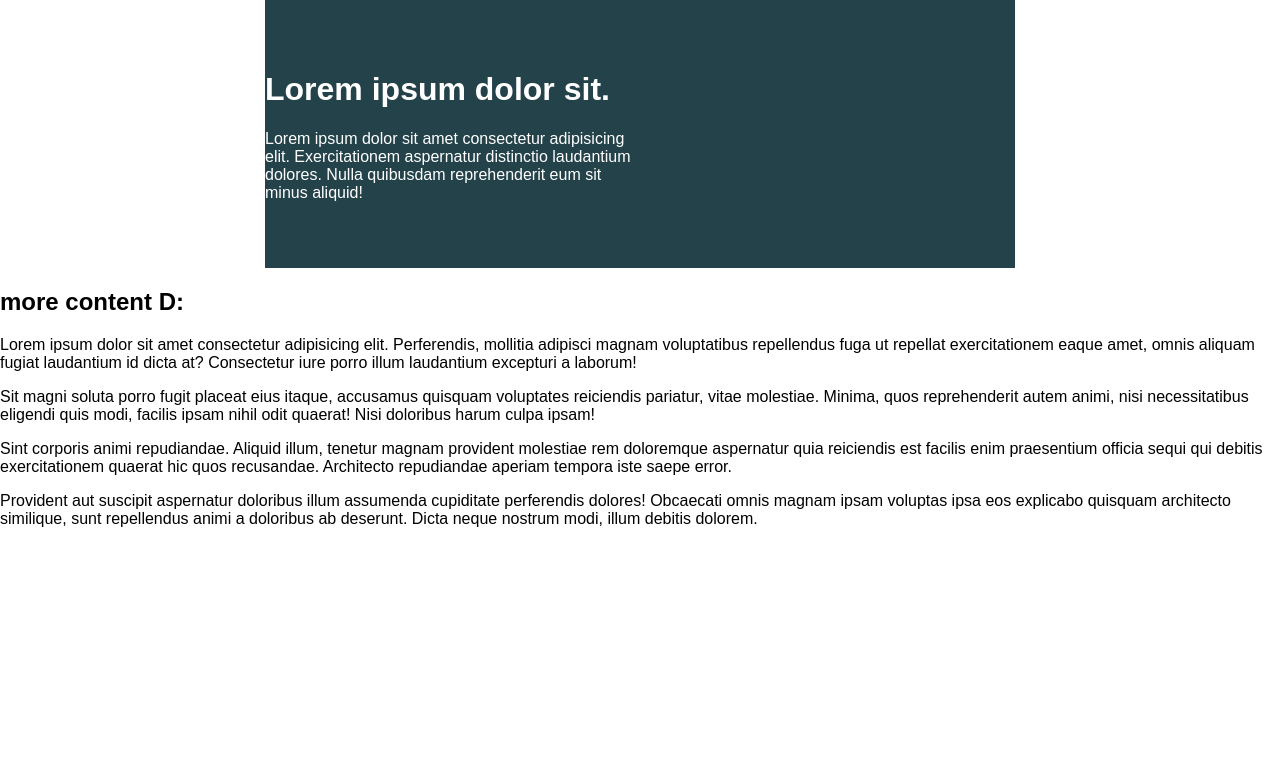
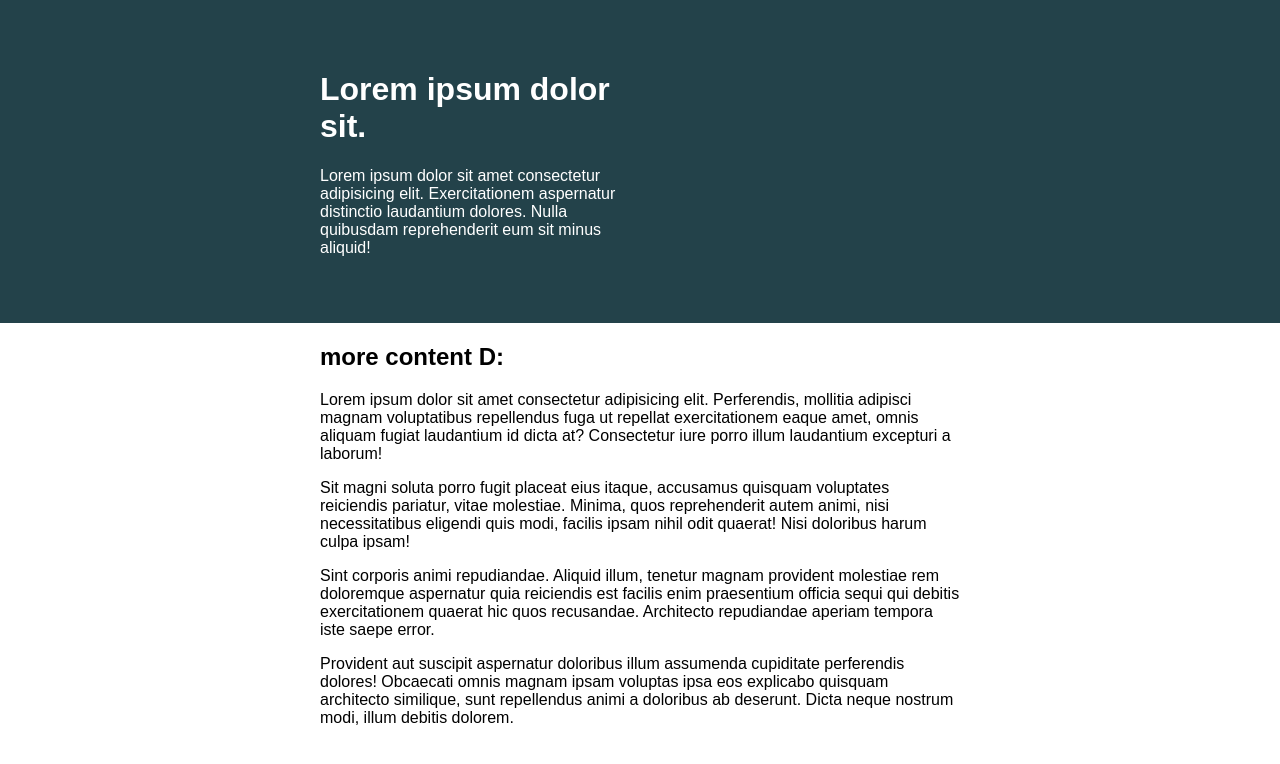
Before and after one commit to renecatharsis/conquering-responsive-layouts, a plain HTML site: page challenge02/index.html in a window 1280 px wide. Drawn offline with Linux system fonts and the light colour scheme.

Commit message:
add solution for the second challenge

```diff
--- a/challenge02/index.html
+++ b/challenge02/index.html
@@ -9,20 +9,24 @@
 </head>
 <body>
 
-    <div class="container">
+    <div class="container container--intro">
+        <div class="content">
             <div class="intro-content">
                 <h1>Lorem ipsum dolor sit.</h1>
                 <p>Lorem ipsum dolor sit amet consectetur adipisicing elit. Exercitationem aspernatur distinctio laudantium dolores. Nulla quibusdam reprehenderit eum sit minus aliquid!</p>
             </div>
         </div>
+    </div>
 
-
+    <div class="container">
+        <div class="content">
             <h2>more content D:</h2>
             <p>Lorem ipsum dolor sit amet consectetur adipisicing elit. Perferendis, mollitia adipisci magnam voluptatibus repellendus fuga ut repellat exercitationem eaque amet, omnis aliquam fugiat laudantium id dicta at? Consectetur iure porro illum laudantium excepturi a laborum!</p>
             <p>Sit magni soluta porro fugit placeat eius itaque, accusamus quisquam voluptates reiciendis pariatur, vitae molestiae. Minima, quos reprehenderit autem animi, nisi necessitatibus eligendi quis modi, facilis ipsam nihil odit quaerat! Nisi doloribus harum culpa ipsam!</p>
             <p>Sint corporis animi repudiandae. Aliquid illum, tenetur magnam provident molestiae rem doloremque aspernatur quia reiciendis est facilis enim praesentium officia sequi qui debitis exercitationem quaerat hic quos recusandae. Architecto repudiandae aperiam tempora iste saepe error.</p>
             <p>Provident aut suscipit aspernatur doloribus illum assumenda cupiditate perferendis dolores! Obcaecati omnis magnam ipsam voluptas ipsa eos explicabo quisquam architecto similique, sunt repellendus animi a doloribus ab deserunt. Dicta neque nostrum modi, illum debitis dolorem.</p>
-
+         </div>
+    </div>
 
 </body>
 </html>
--- a/challenge02/style.css
+++ b/challenge02/style.css
@@ -24,12 +24,20 @@ body {
 }
 
 .container {
-  width: 80%;
+  width: 100%;
+  margin: 0 auto;
+}
+
+.container--intro {
+  padding: 50px 0;
+  background: #23424a;
+  color: white;
+}
+
+.content {
+  width: 50%;
   max-width: 750px;
   margin: 0 auto;
-  background: #23424a;
-  color: white;
-  padding: 50px 0;
 }
 
 .intro-content {
```
Lines whose indentation alone changed are shown as unchanged.
